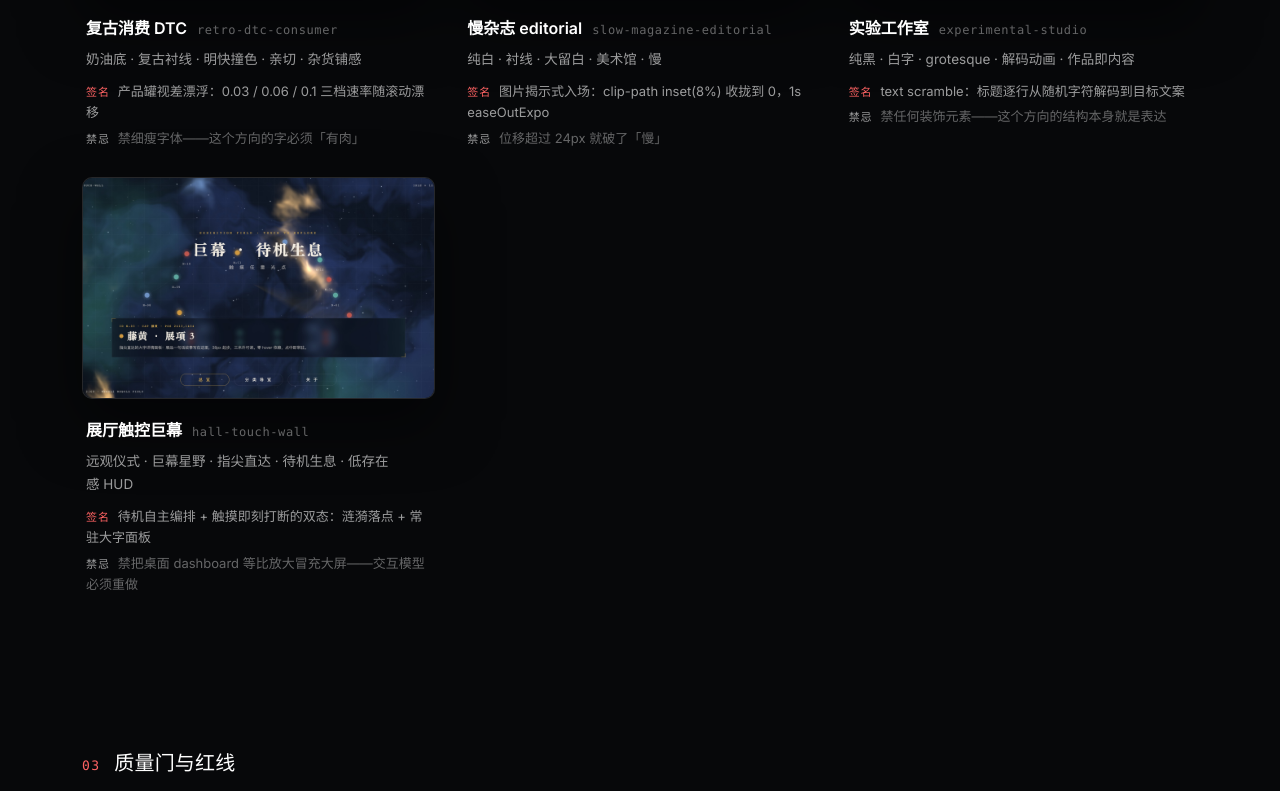
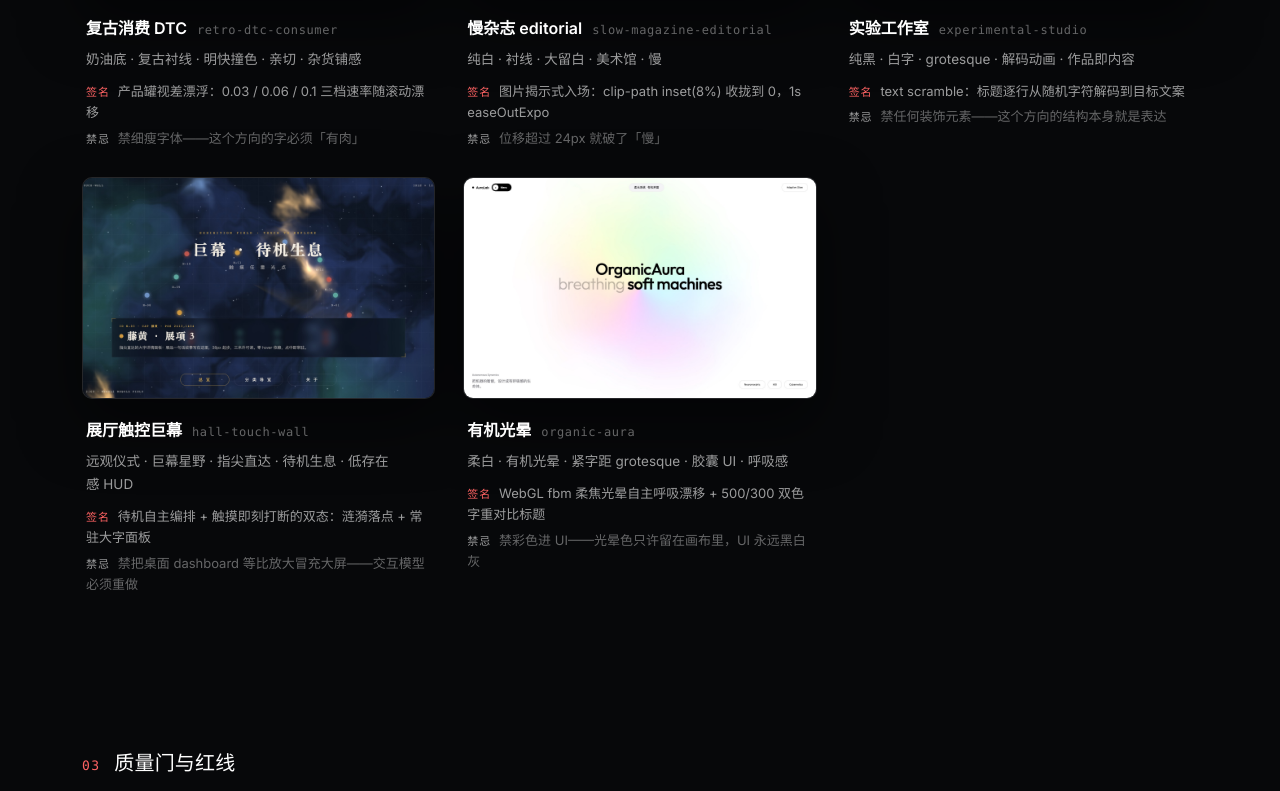
Before and after one commit to cielosummer-cyber/landing-craft, a plain HTML site: page docs/index.html in a window 1280 px wide. Shown: the part 2842-3633 px from the top of the page. Drawn offline with Linux system fonts and the light colour scheme.

Commit message:
organic-aura 转正入库：用户目检 demo 通过——SKILL 卡表转 ✅，README 计 8 张，展示站画廊上墙（8 卡），spec 同步

```diff
--- a/docs/index.html
+++ b/docs/index.html
@@ -109,7 +109,7 @@ section{padding:150px 0}
 .step .name{font-weight:600;font-size:17px}
 .step .desc{color:var(--muted);font-size:15px}
 .step .desc b{color:var(--ink);font-weight:500}
-/* ── 7 卡画廊 ── */
+/* ── 8 卡画廊 ── */
 .gallery{display:grid;grid-template-columns:repeat(3,1fr);gap:28px}
 .card{display:block;text-decoration:none;color:inherit}
 .card .shot{
@@ -237,7 +237,7 @@ html.shot .rv{transition:none}
 <!-- ═══ 3 · 方向卡画廊 ═══ -->
 <section id="cards">
   <div class="wrap">
-    <div class="label rv"><span class="no">02</span>方向卡 · 7</div>
+    <div class="label rv"><span class="no">02</span>方向卡 · 8</div>
     <p class="section-sub rv">每张卡是一个美学方向的冻结设计令牌：色板、字体配对、签名交互参数、禁忌。卡是语法书，不是课文。以下截图均来自各卡 demo 首屏实测（暗金奢华无 demo，为卡面令牌示意页）。</p>
     <div class="gallery rv">
 
@@ -308,6 +308,16 @@ html.shot .rv{transition:none}
           <div class="mood">远观仪式 · 巨幕星野 · 指尖直达 · 待机生息 · 低存在感&nbsp;HUD</div>
           <div class="sig"><b>签名</b>待机自主编排 + 触摸即刻打断的双态：涟漪落点 + 常驻大字面板</div>
           <div class="ban"><b>禁忌</b>禁把桌面 dashboard 等比放大冒充大屏——交互模型必须重做</div>
+        </div>
+      </div>
+
+      <div class="card">
+        <div class="shot"><img src="assets/cards/organic-aura.jpg" alt="有机光晕方向卡 demo 首屏：白底柔焦彩虹光晕与双色字重对比标题" loading="lazy"></div>
+        <div class="meta">
+          <div class="cname">有机光晕<span class="en">organic-aura</span></div>
+          <div class="mood">柔白 · 有机光晕 · 紧字距 grotesque · 胶囊 UI · 呼吸感</div>
+          <div class="sig"><b>签名</b>WebGL fbm 柔焦光晕自主呼吸漂移 + 500/300 双色字重对比标题</div>
+          <div class="ban"><b>禁忌</b>禁彩色进 UI——光晕色只许留在画布里，UI 永远黑白灰</div>
         </div>
       </div>
 
```
Also changed, not shown: docs/assets/cards/organic-aura.jpg (added), 4 other files.
